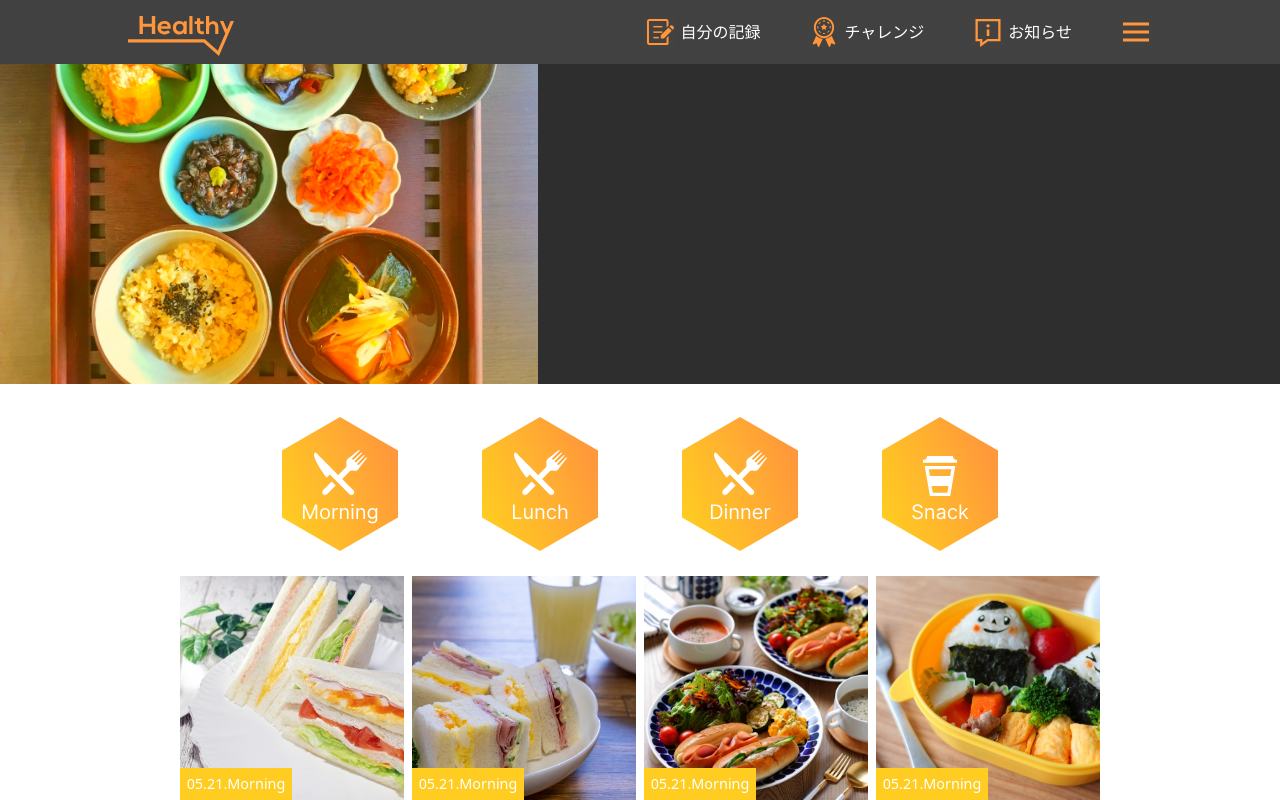
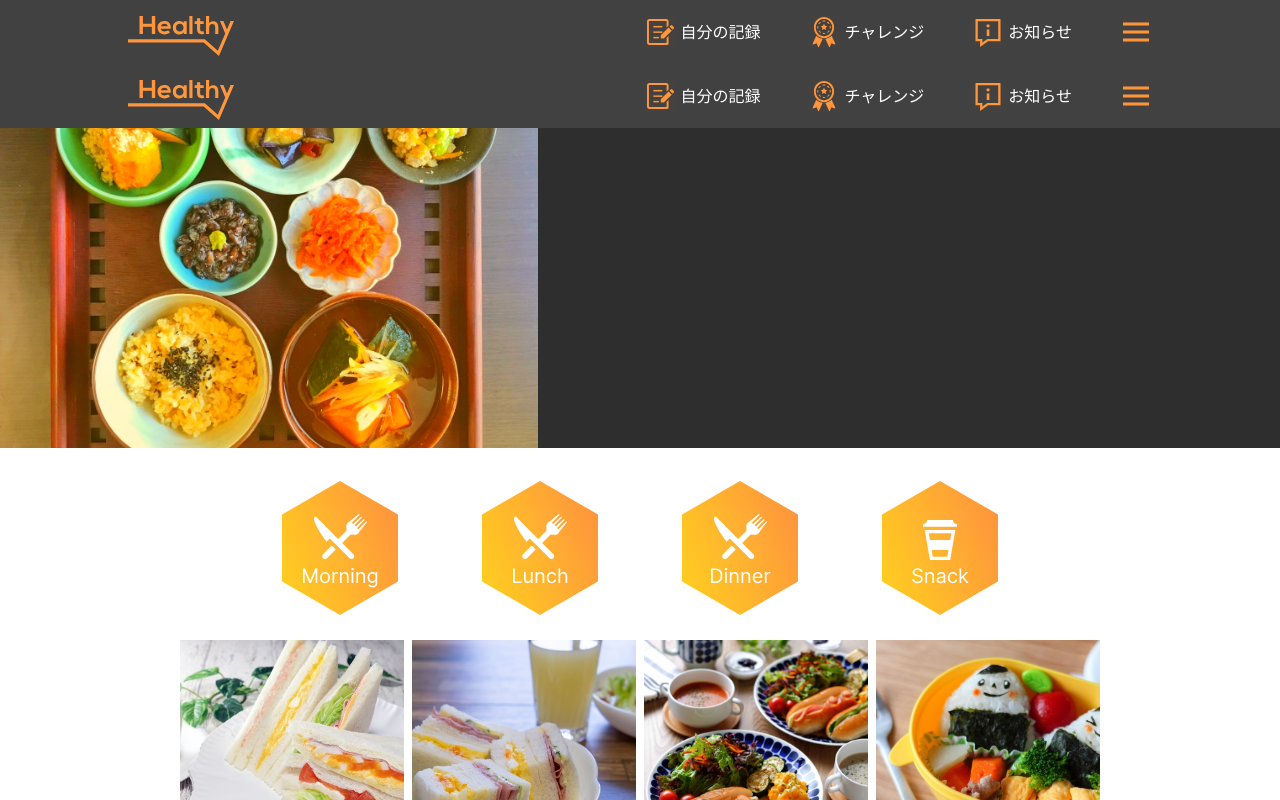
Before and after one commit to simpledark-dev/arent-health-web-app, a Next.js app: page / in a window 1280 px wide. Shown: the top 800 px of the page. Built offline with nearby package versions, Linux system fonts and the light colour scheme.

Commit message:
Wrap Navbar and Footer around all pages

```diff
--- a/pages/_app.tsx
+++ b/pages/_app.tsx
@@ -1,6 +1,12 @@
-import '@/styles/globals.css'
-import type { AppProps } from 'next/app'
+import "@/styles/globals.css";
+import type { AppProps } from "next/app";
+import Navbar from "@/components/Navbar";
+import Footer from "@/components/Footer";
 
 export default function App({ Component, pageProps }: AppProps) {
-  return <Component {...pageProps} />
+  return (
+    <>
+      <Navbar /> <Component {...pageProps} /> <Footer />
+    </>
+  );
 }
```
